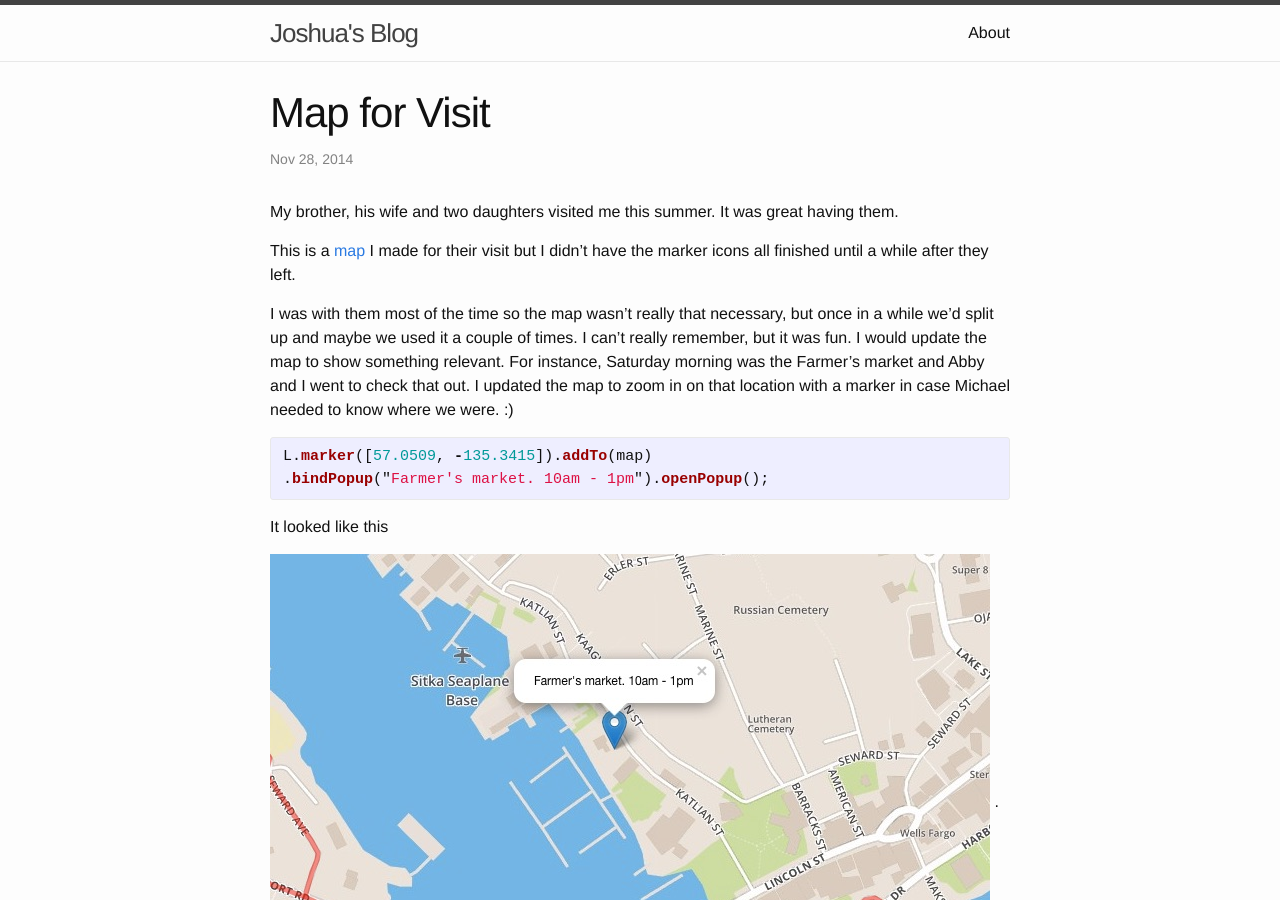
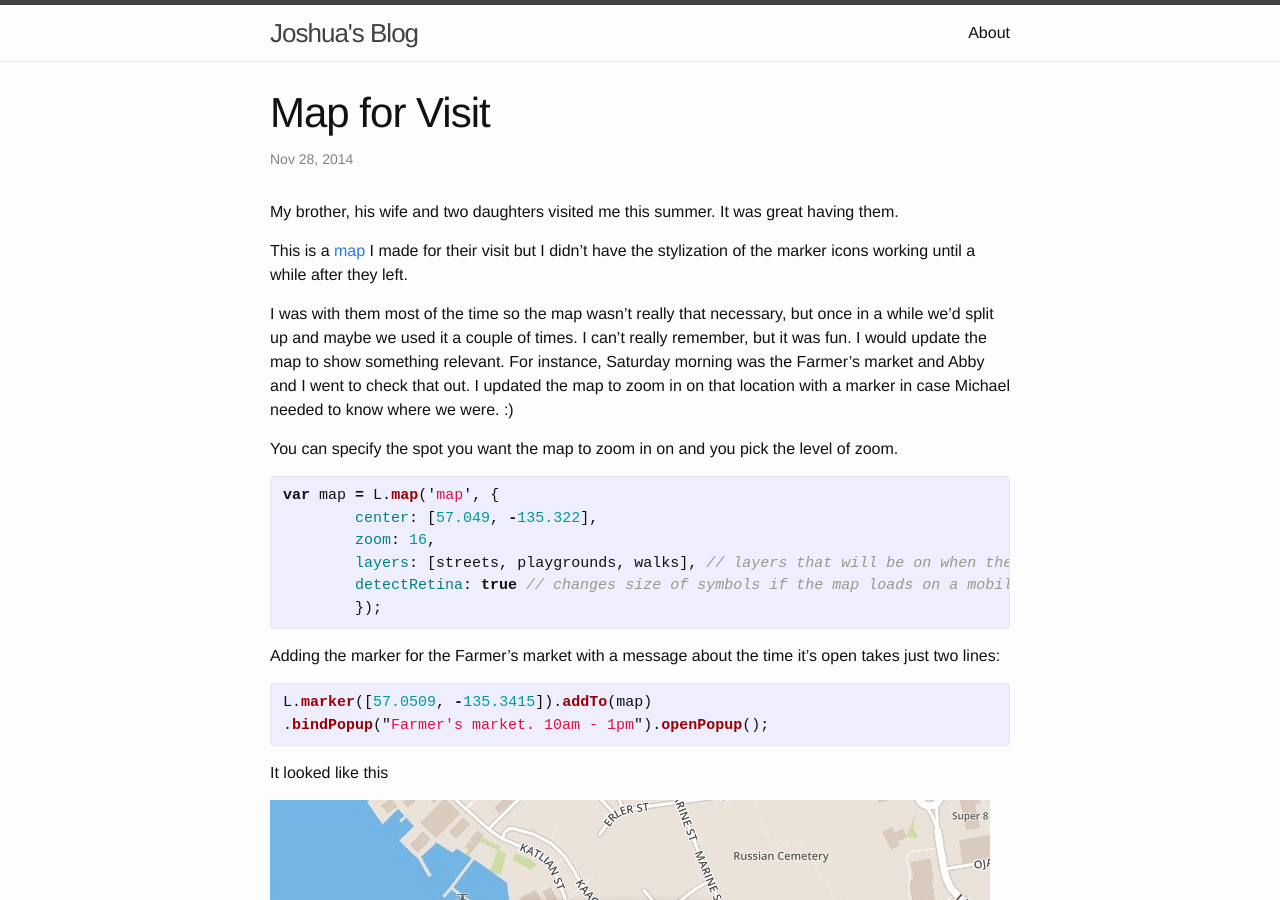
Before and after one commit to joshuahouston/joshuahouston.github.io, a Jekyll site: the page built from _posts/2014-11-28-map-for-visit.markdown, in a window 1280 px wide and 900 px high. Built offline with Jekyll 4.4.1, drawn with Linux system fonts in a browser that asks for light colours.

Commit message:
Small changes
very small

```diff
--- a/_posts/2014-11-28-map-for-visit.markdown
+++ b/_posts/2014-11-28-map-for-visit.markdown
@@ -6,9 +6,21 @@ categories: maps
 ---
 My brother, his wife and two daughters visited me this summer. It was great having them.
 
-This is a [map] I made for their visit but I didn't have the marker icons all finished until a while after they left.
+This is a [map] I made for their visit but I didn't have the stylization of the marker icons working until a while after they left.
 
 I was with them most of the time so the map wasn't really that necessary, but once in a while we'd split up and maybe we used it a couple of times. I can't really remember, but it was fun. I would update the map to show something relevant. For instance, Saturday morning was the Farmer's market and Abby and I went to check that out. I updated the map to zoom in on that location with a marker in case Michael needed to know where we were. :)
+
+You can specify the spot you want the map to zoom in on and you pick the level of zoom.
+{% highlight javascript %}
+var map = L.map('map', {
+	center: [57.049, -135.322],
+	zoom: 16,
+	layers: [streets, playgrounds, walks], // layers that will be on when the map loads
+	detectRetina: true // changes size of symbols if the map loads on a mobile or tablet
+	});
+{% endhighlight %}
+
+Adding the marker for the Farmer's market with a message about the time it's open takes just two lines:
 
 {% highlight javascript %}
 L.marker([57.0509, -135.3415]).addTo(map)
@@ -18,7 +30,6 @@ L.marker([57.0509, -135.3415]).addTo(map)
 It looked like this
 
 ![Farmer's Market]({{ site.url }}/assets/farmersMarket.jpg)
-.
 
 
 [map]: http://www.joshuahouston.org/maps/sitkavisit
```
Also changed, not shown: about.md (+1 -1 lines).
